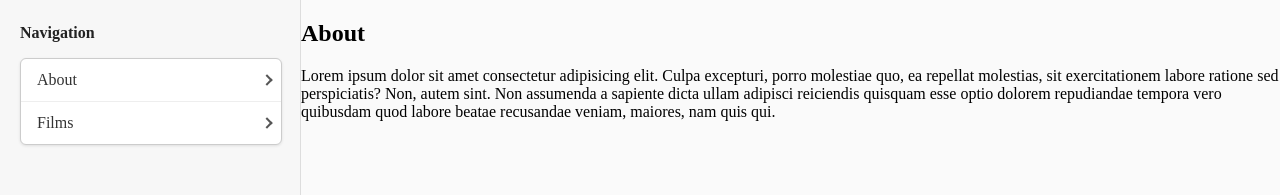
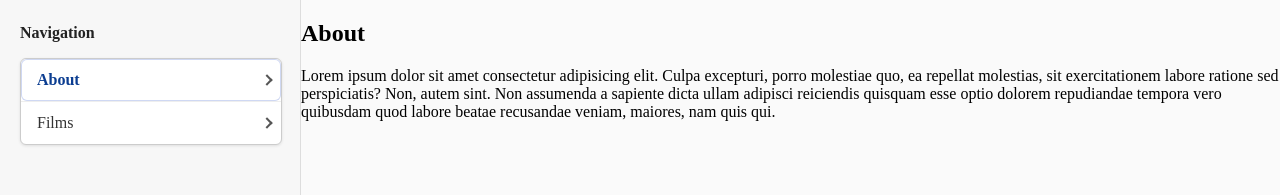
Before and after one commit to EivydasLeo/Studio-Ghibli-API-Integration-Task, a React (Vite) app: page / in a window 1280 px wide. Shown: the top 195 px of the page. Built offline with nearby package versions, Linux system fonts and the light colour scheme.

Commit message:
Layout file update.

```diff
--- a/src/components/Layout/Layout.tsx
+++ b/src/components/Layout/Layout.tsx
@@ -1,23 +1,28 @@
-import { Link } from "react-router-dom";
+import type { PropsWithChildren } from "react";
+import { NavLink } from "react-router-dom";
+import { layoutNavItems, layoutText } from "../../data/dummyData";
 import styles from "./Layout.module.css";
 
-export default function Layout({ children }: { children: React.ReactNode }) {
+export default function Layout({ children }: PropsWithChildren) {
     return (
         <div className={styles.container}>
             <aside className={styles.sidebar}>
-                <h3 className={styles.heading}>Navigation</h3>
-                <nav aria-label="Main navigation">
+                <h3 className={styles.heading}>{layoutText.navigationHeading}</h3>
+                <nav aria-label={layoutText.mainNavigationAriaLabel}>
                     <ul className={styles.navList}>
-                        <li className={styles.navItem}>
-                            <Link className={styles.navLink} to="/">
-                                About
-                            </Link>
-                        </li>
-                        <li className={styles.navItem}>
-                            <Link className={styles.navLink} to="/films">
-                                Films
-                            </Link>
-                        </li>
+                        {layoutNavItems.map((item) => (
+                            <li key={item.to} className={styles.navItem}>
+                                <NavLink
+                                    to={item.to}
+                                    end={item.to === "/"}
+                                    className={({ isActive }) =>
+                                        `${styles.navLink} ${isActive ? styles.navLinkActive : ""}`
+                                    }
+                                >
+                                    {item.label}
+                                </NavLink>
+                            </li>
+                        ))}
                     </ul>
                 </nav>
             </aside>
```
